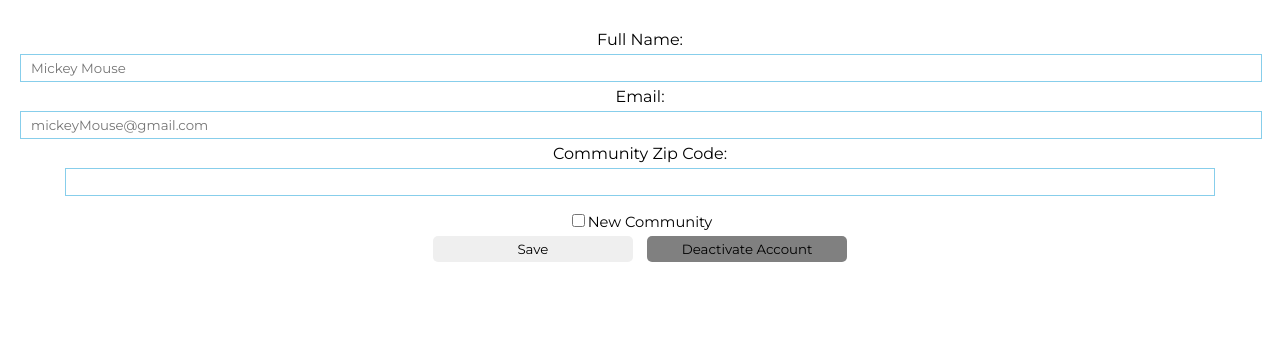
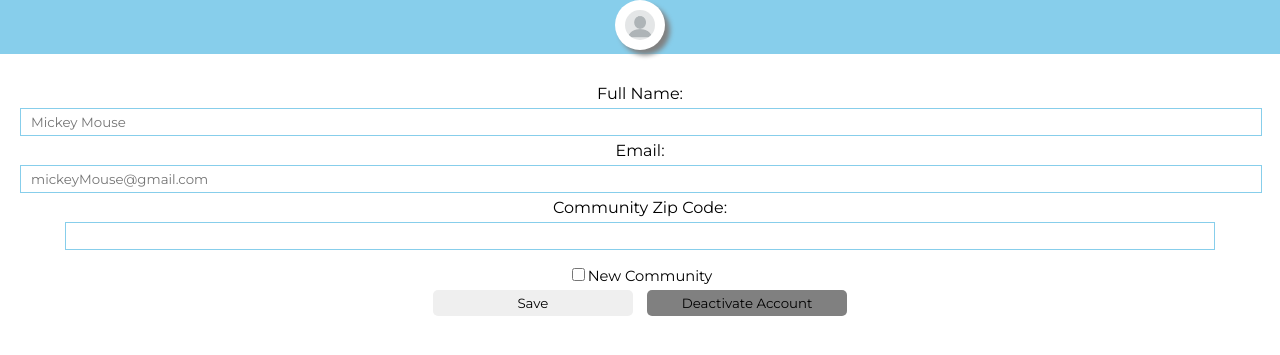
Before and after one commit to daniel-t-mabaso/inform, a PHP site: page /profile.php in a window 1280 px wide. Shown: the top 355 px of the page. Run offline with PHP 8.4, Linux system fonts and the light colour scheme.

Commit message:
Rectified errors and started working on home page and the profile page

```diff
--- a/assets/css/components.css
+++ b/assets/css/components.css
@@ -71,9 +71,10 @@
     border: 2px grey;
     box-shadow: 5px 5px 5px grey;
     border-radius: 180px;
-    padding: 50px;
-    height: 60px;
-    width: 60px;
+    padding: 10px;
+    height: 30px;
+    width: 30px;
+    background-color: white;
 }
 
 .media{
--- a/profile.php
+++ b/profile.php
@@ -7,8 +7,10 @@
     <body>
         <div style="background-color: skyblue; text-align: center">
                 <!--This is where the picture goes-->
+                <img src="image.png" class="profilePicture" style="background-color: white" >
 
         </div>
+
         <div class='center-txt padding-20 vertical-padding-30 max-width'>
             <form method="post" action="./" class="center-txt vertical-padding-10">
                 Full Name:<br>
```
Also changed, not shown: index.php (+14 -1 lines), image.png (added).
